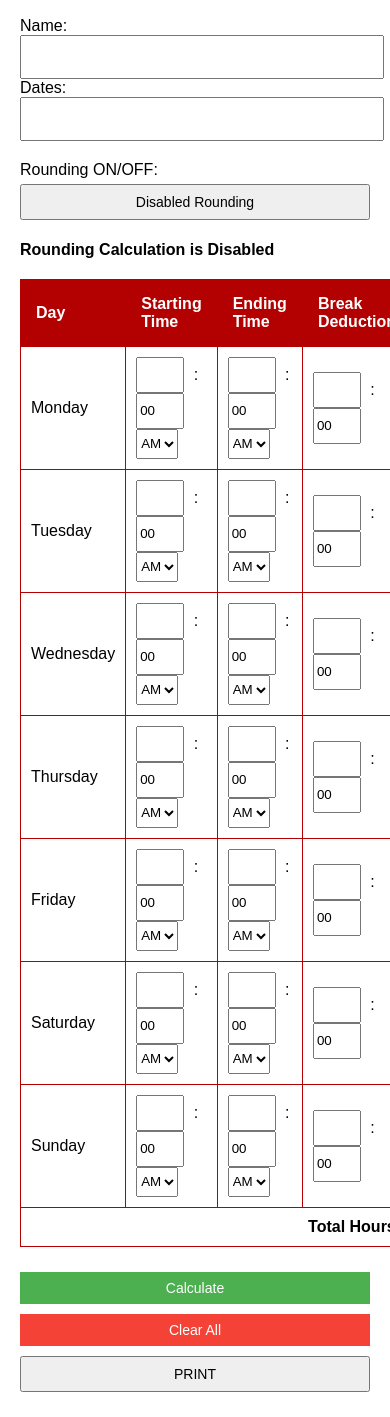
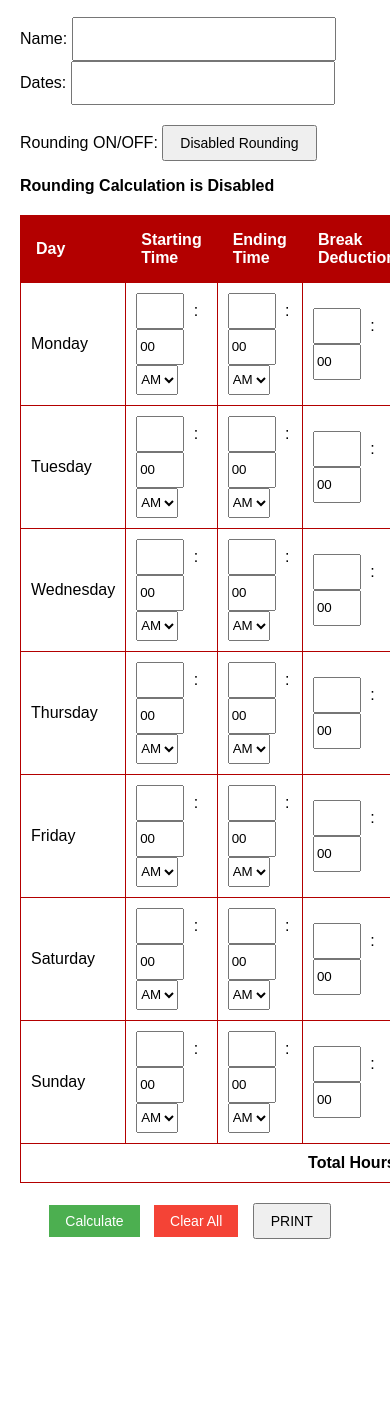
Before and after one commit to asnkhann/calculator, a plain HTML site: page index.html in a window 390 px wide. Shown: the part 51-1468 px from the top of the page. After the commit the page ends 1310 px from the top, so only its background shows below. Drawn offline with Linux system fonts and the light colour scheme.

Commit message:
Update styles.css

```diff
--- a/styles.css
+++ b/styles.css
@@ -8,7 +8,7 @@ h2 {
 }
 
 table {
-    width: 50%; /* Default width for larger screens */
+    width: 50%; /* Reduced width to 50% for a more compact appearance */
     border-collapse: collapse;
     margin: 20px auto; /* Center the table */
 }
@@ -40,6 +40,7 @@ input[type="text"] {
     height: 30px; /* Increased height for break input */
 }
 
+/* Match the height of AM/PM select box with input fields */
 select {
     height: 30px; /* Set height for the select box */
 }
@@ -58,6 +59,7 @@ button {
     padding: 8px 16px; /* Button padding */
     font-size: 14px; /* Font size for buttons */
     margin-right: 10px;
+    cursor: pointer;
 }
 
 #calculateBtn {
@@ -85,32 +87,11 @@ button:hover {
     font-weight: bold;
 }
 
+/* Styles for Name and Date input fields */
 input#name, input#dates {
     width: 250px; /* Increased size for Name and Date input boxes */
     height: 30px; /* Increased height for input fields */
     padding: 5px; /* Added padding for better usability */
-}
-
-/* Styles for smaller screens (e.g., mobile devices) */
-@media (max-width: 600px) {
-    table {
-        width: 90%; /* Increase width for smaller screens */
-    }
-
-    input#name, input#dates {
-        width: 100%; /* Full width for input boxes */
-    }
-
-    button {
-        width: 100%; /* Full width for buttons on smaller screens */
-        margin: 5px 0; /* Adjust margin for buttons */
-    }
-
-    .controls {
-        flex-direction: column; /* Stack buttons vertically */
-    }
-
-    /* Additional styles for smaller screens */
 }
 
 /* Print styles */
```
